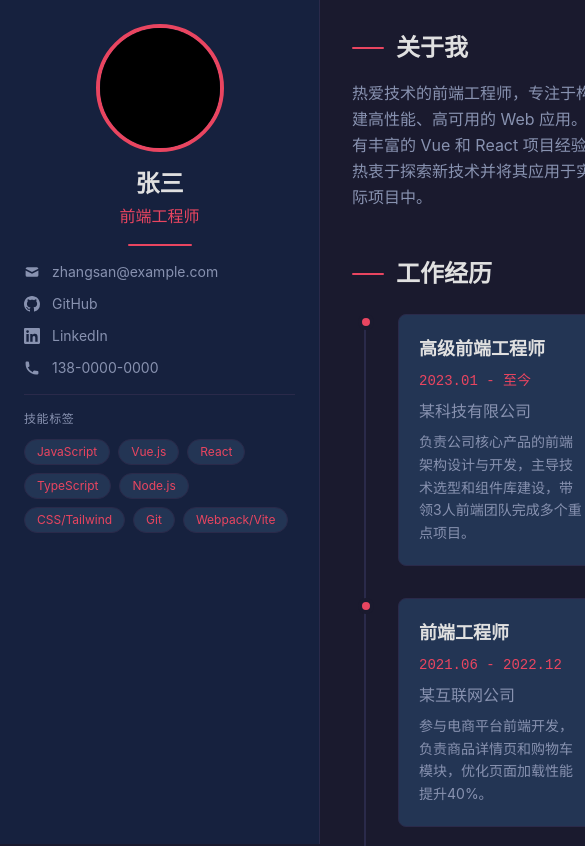
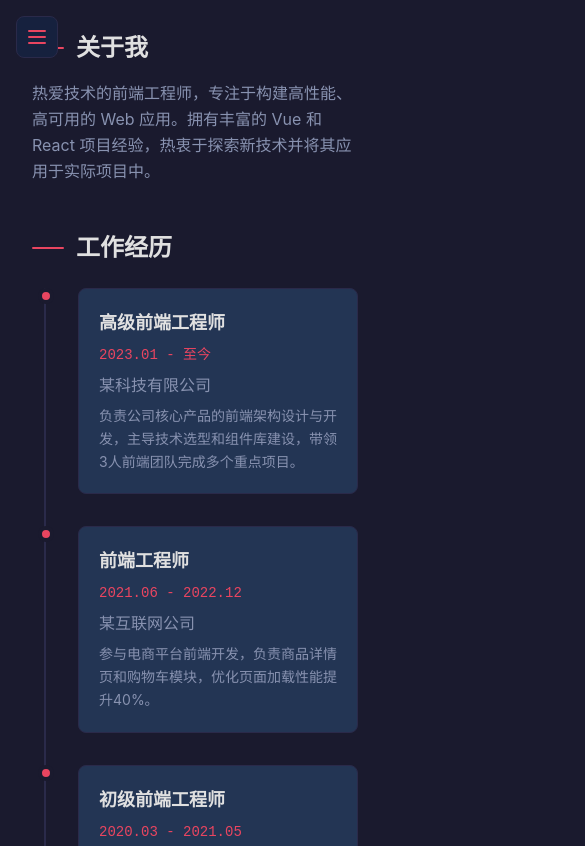
Before and after one commit to cueer/jl, a Vue app: page / in a window 390 px wide. Shown: the top 846 px of the page, 585 px wide, since content can reach past the window. Built offline with nearby package versions, Linux system fonts and the light colour scheme.

Commit message:
feat: add responsive design with mobile hamburger menu

```diff
--- a/src/App.vue
+++ b/src/App.vue
@@ -1,7 +1,7 @@
 <template>
   <div class="flex min-h-screen bg-bg-primary">
     <Sidebar />
-    <div class="ml-80 flex-1">
+    <div class="flex-1 md:ml-80">
       <MainContent />
     </div>
   </div>
--- a/src/components/Sidebar.vue
+++ b/src/components/Sidebar.vue
@@ -1,5 +1,24 @@
 <template>
-  <aside class="w-80 bg-bg-sidebar border-r border-border-custom p-6 flex flex-col items-center min-h-screen fixed left-0 top-0 overflow-y-auto">
+  <!-- Mobile toggle button -->
+  <button @click="mobileOpen = !mobileOpen"
+          class="md:hidden fixed top-4 left-4 z-50 p-2 bg-bg-sidebar border border-border-custom rounded-lg text-accent">
+    <svg class="w-6 h-6" fill="none" stroke="currentColor" viewBox="0 0 24 24">
+      <path v-if="!mobileOpen" stroke-linecap="round" stroke-linejoin="round" stroke-width="2" d="M4 6h16M4 12h16M4 18h16"/>
+      <path v-else stroke-linecap="round" stroke-linejoin="round" stroke-width="2" d="M6 18L18 6M6 6l12 12"/>
+    </svg>
+  </button>
+
+  <!-- Mobile overlay -->
+  <div v-if="mobileOpen" @click="mobileOpen = false"
+       class="md:hidden fixed inset-0 bg-black/50 z-30"></div>
+
+  <aside :class="[
+    'bg-bg-sidebar border-r border-border-custom p-6 flex flex-col items-center overflow-y-auto',
+    'md:w-80 md:fixed md:left-0 md:top-0 md:min-h-screen',
+    mobileOpen
+      ? 'fixed left-0 top-0 w-72 h-full z-40'
+      : 'hidden md:flex'
+  ]">
     <!-- Avatar -->
     <div class="w-32 h-32 rounded-full overflow-hidden border-4 border-accent mb-4">
       <img :src="profile.avatar" :alt="profile.name" class="w-full h-full object-cover" />
@@ -55,5 +74,7 @@
 </template>
 
 <script setup>
+import { ref } from 'vue'
 import profile from '../data/profile.js'
+const mobileOpen = ref(false)
 </script>
```
